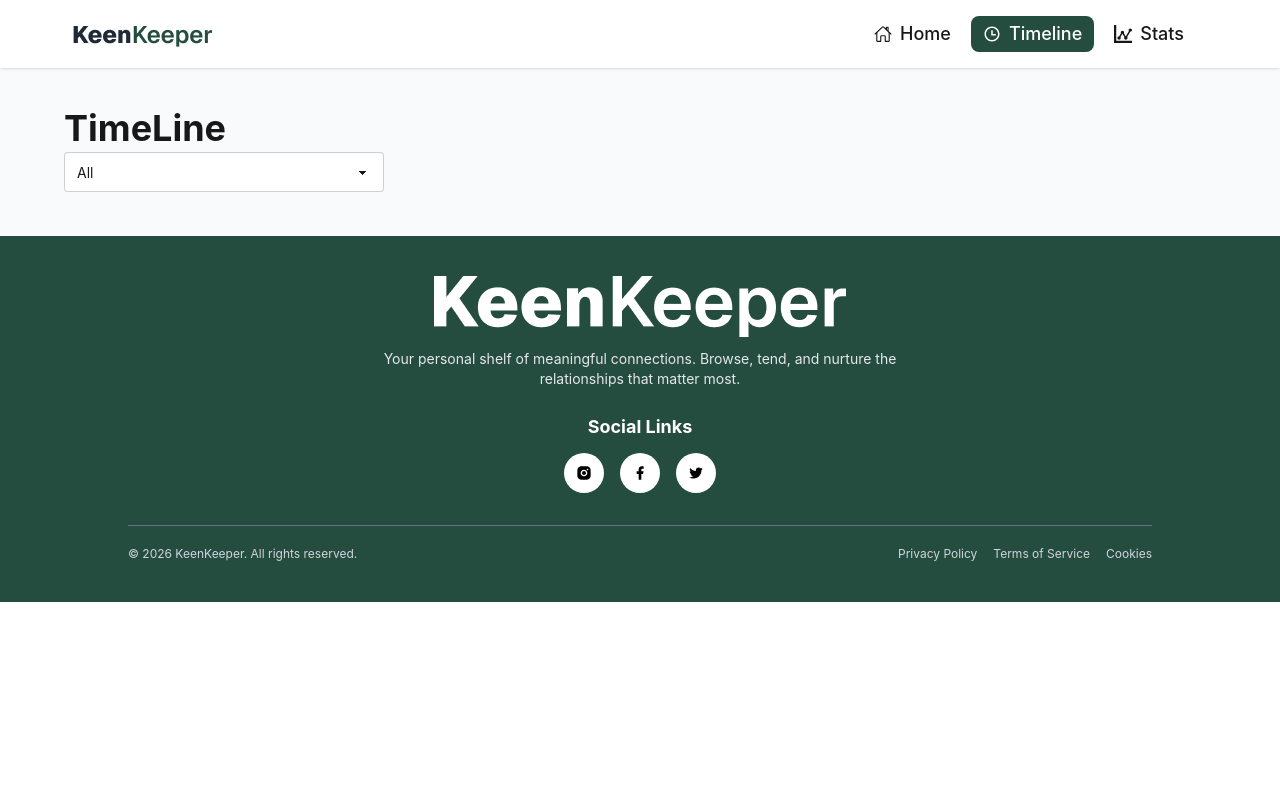
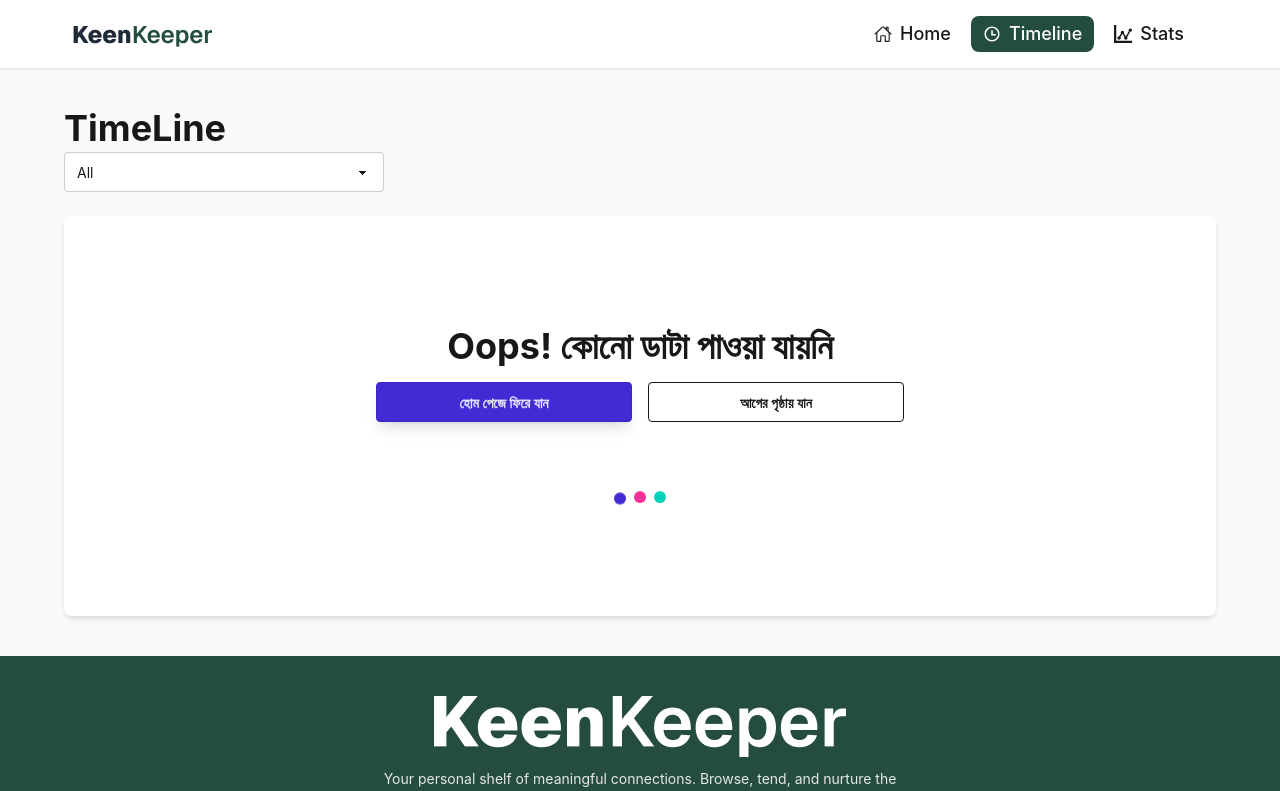
Before and after one commit to anawarhossain/keenkeeper, a React (Vite) app: page /timeline in a window 1280 px wide. Shown: the top 791 px of the page. Built offline with nearby package versions, Linux system fonts and the light colour scheme.

Commit message:
Add NodataTimelineCard component and integrate it into TimeLine for handling empty states

```diff
--- /dev/null
+++ b/src/components/ui/card/NodataTimelineCard.jsx
@@ -0,0 +1,41 @@
+import React from 'react';
+import { Link } from 'react-router';
+
+const NodataTimelineCard = () => {
+    return (
+      <div>
+        <div className="flex items-center justify-center px-6">
+          <div className="text-center h-full flex flex-col items-center justify-center gap-6">
+            <div className="">
+              <h2 className="text-3xl md:text-4xl font-bold text-base-content mb-4">
+                Oops! কোনো ডাটা পাওয়া যায়নি
+              </h2>
+
+              {/* Action Buttons */}
+              <div className="flex flex-col sm:flex-row gap-4 justify-center items-center">
+                <Link to="/" className="btn btn-primary btn-wide shadow-lg">
+                  হোম পেজে ফিরে যান
+                </Link>
+
+                <button
+                  onClick={() => window.history.back()}
+                  className="btn btn-outline btn-wide"
+                >
+                  আগের পৃষ্ঠায় যান
+                </button>
+              </div>
+            </div>
+
+            {/* Decorative Elements */}
+            <div className="mt-12 flex justify-center gap-2">
+              <div className="w-3 h-3 rounded-full bg-primary animate-bounce"></div>
+              <div className="w-3 h-3 rounded-full bg-secondary animate-bounce [animation-delay:-.3s]"></div>
+              <div className="w-3 h-3 rounded-full bg-accent animate-bounce [animation-delay:-.5s]"></div>
+            </div>
+          </div>
+        </div>
+      </div>
+    );
+};
+
+export default NodataTimelineCard;
--- a/src/components/ui/card/TimeLineCard.jsx
+++ b/src/components/ui/card/TimeLineCard.jsx
@@ -3,7 +3,7 @@
 const TimeLineCard = ({ call }) => {
     return (
       <div>
-        <div className="border-b bg-white shadow rounded-lg mt-5">
+        <div className="border-b bg-white shadow rounded-lg">
           <div className="flex items-center gap-3 py-4 px-2.5">
             <span className="font-bold text-2xl">{call.icon}</span>
             <div className="">
--- a/src/pages/timeLine/TimeLine.jsx
+++ b/src/pages/timeLine/TimeLine.jsx
@@ -1,9 +1,20 @@
-import React, { useContext } from "react";
+import React, { useContext, useEffect, useState } from "react";
 import { Context } from "../../context/Context";
 import TimeLineCard from "../../components/ui/card/TimeLineCard";
+import NodataTimelineCard from "../../components/ui/card/NodataTimelineCard";
 
 const TimeLine = () => {
   const { callButtons } = useContext(Context);
+  const [selectedType, setSelectedType] = useState("All");
+  // console.log("callButtons in TimeLine:", callButtons);
+  // console.log("selectedType in TimeLine:", selectedType);
+
+  const filteredCalls =
+    selectedType === "All"
+      ? callButtons
+      : callButtons.filter(
+          (call) => call.type.toLowerCase() === selectedType.toLowerCase(),
+        );
 
   return (
     <div className="w-[90%] mx-auto">
@@ -11,7 +22,11 @@
         <div>
           <h1 className="text-4xl font-bold">TimeLine</h1>
           <fieldset className="fieldset">
-            <select defaultValue="All" className="select">
+            <select
+              className="select"
+              value={selectedType}
+              onChange={(e) => setSelectedType(e.target.value)}
+            >
               <option>All</option>
               <option>Call</option>
               <option>Text</option>
@@ -19,14 +34,20 @@
             </select>
           </fieldset>
         </div>
-        <div>
-          <div>
-            {callButtons.map((call) => (
-              <div key={call.id}>
-                <TimeLineCard call={call} />
-              </div>
-            ))}
-          </div>
+        <div className="mt-5">
+          {filteredCalls.length === 0 ? (
+            <div className="h-100 flex items-center justify-center bg-white rounded-lg shadow-md">
+              <NodataTimelineCard />
+            </div>
+          ) : (
+            <div className="space-y-5">
+              {filteredCalls.map((call) => (
+                <div key={call.id}>
+                  <TimeLineCard call={call} />
+                </div>
+              ))}
+            </div>
+          )}
         </div>
       </div>
     </div>
```
